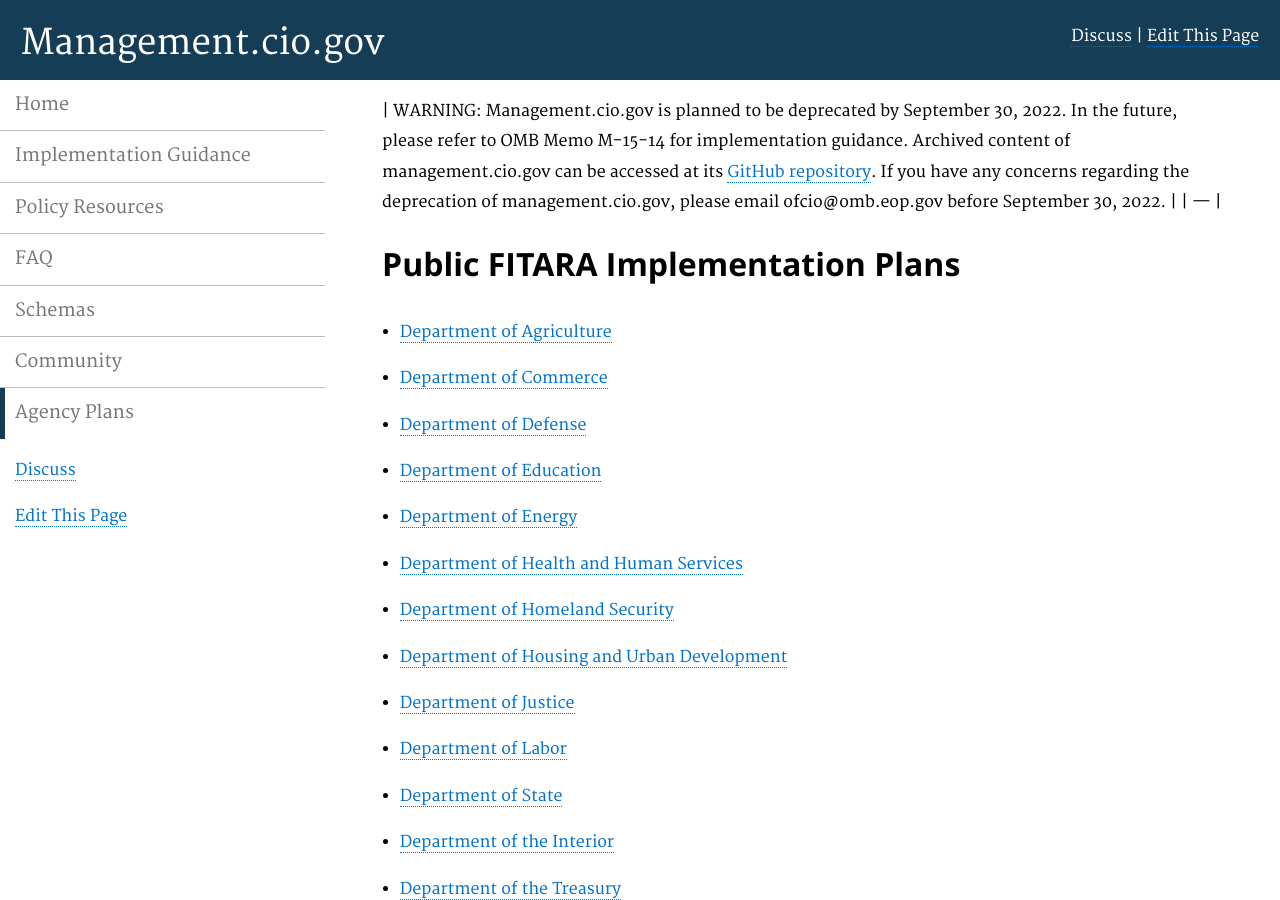
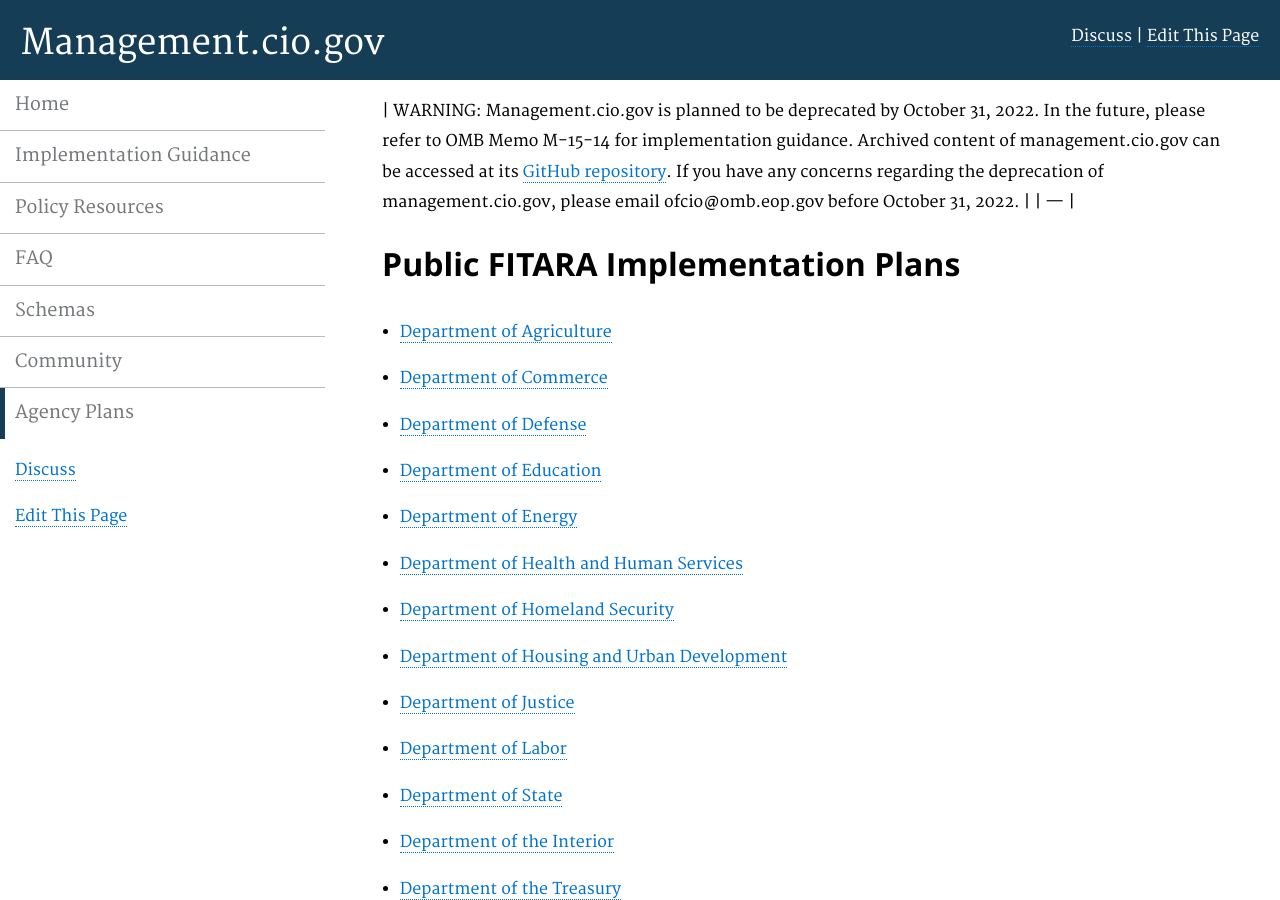
Before and after one commit to WhiteHouse/CIOmanagement, a Jekyll site: the page built from pages/plans.md, in a window 1280 px wide and 900 px high. Built offline with Jekyll 4.4.1, drawn with Linux system fonts in a browser that asks for light colours.

Commit message:
Update plans.md

```diff
--- a/pages/plans.md
+++ b/pages/plans.md
@@ -5,7 +5,7 @@ permalink: /plans/
 description: "Agency Implementation Plans"
 ---
 
-| WARNING: Management.cio.gov is planned to be deprecated by September 30, 2022. In the future, please refer to OMB Memo M-15-14 for implementation guidance. Archived content of management.cio.gov can be accessed at its [GitHub repository](https://github.com/WhiteHouse/CIOmanagement). If you have any concerns regarding the deprecation of management.cio.gov, please email ofcio@omb.eop.gov before September 30, 2022. |
+| WARNING: Management.cio.gov is planned to be deprecated by October 31, 2022. In the future, please refer to OMB Memo M-15-14 for implementation guidance. Archived content of management.cio.gov can be accessed at its [GitHub repository](https://github.com/WhiteHouse/CIOmanagement). If you have any concerns regarding the deprecation of management.cio.gov, please email ofcio@omb.eop.gov before October 31, 2022. |
 | --- |
 
 # Public FITARA Implementation Plans
```
